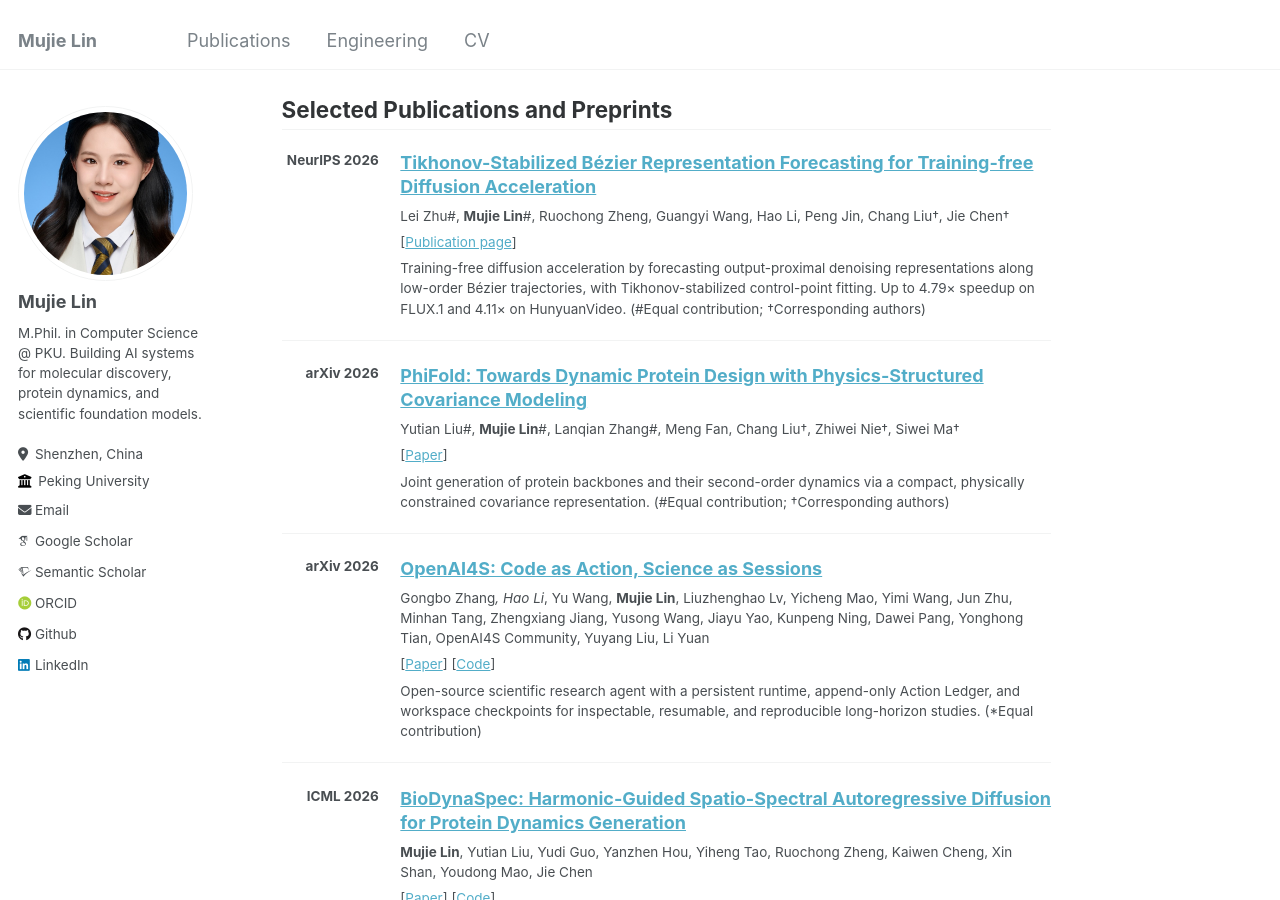
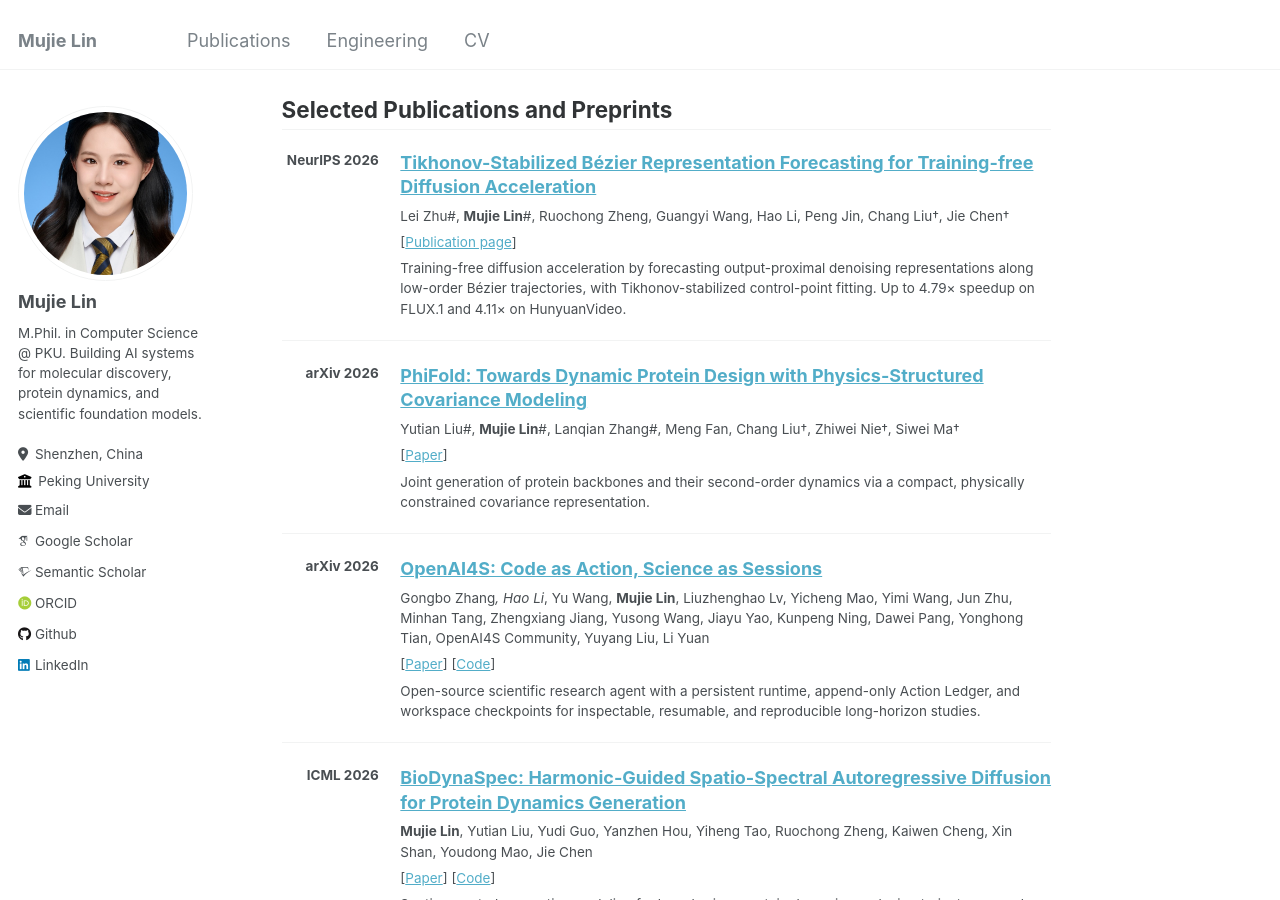
Before and after one commit to Linmj-Judy/Linmj-Judy.github.io, a Jekyll site: the page built from _pages/about.md, in a window 1280 px wide and 900 px high, scrolled down 1593 px. Built offline with Jekyll 4.4.1, drawn with Linux system fonts in a browser that asks for light colours; some web fonts are replaced.

Commit message:
Drop contribution legends from homepage publication cards
The (#Equal contribution; †Corresponding authors) parentheticals are
redundant on the homepage; the details live on each publication page.

Co-Authored-By: Claude Code <noreply@anthropic.com>

```diff
--- a/_pages/about.md
+++ b/_pages/about.md
@@ -56,7 +56,7 @@ Lei Zhu#, **Mujie Lin**#, Ruochong Zheng, Guangyi Wang, Hao Li, Peng Jin, Chang
 
 [[Publication page](/publication/2026-bezicast)]
 
-Training-free diffusion acceleration by forecasting output-proximal denoising representations along low-order Bézier trajectories, with Tikhonov-stabilized control-point fitting. Up to 4.79× speedup on FLUX.1 and 4.11× on HunyuanVideo. (#Equal contribution; †Corresponding authors)
+Training-free diffusion acceleration by forecasting output-proximal denoising representations along low-order Bézier trajectories, with Tikhonov-stabilized control-point fitting. Up to 4.79× speedup on FLUX.1 and 4.11× on HunyuanVideo.
 </div>
 </div>
 
@@ -69,7 +69,7 @@ Yutian Liu#, **Mujie Lin**#, Lanqian Zhang#, Meng Fan, Chang Liu†, Zhiwei Nie
 
 [[Paper](https://arxiv.org/abs/2609.32309)]
 
-Joint generation of protein backbones and their second-order dynamics via a compact, physically constrained covariance representation. (#Equal contribution; †Corresponding authors)
+Joint generation of protein backbones and their second-order dynamics via a compact, physically constrained covariance representation.
 </div>
 </div>
 
@@ -82,7 +82,7 @@ Gongbo Zhang*, Hao Li*, Yu Wang, **Mujie Lin**, Liuzhenghao Lv, Yicheng Mao, Yim
 
 [[Paper](https://arxiv.org/abs/2609.15096)] [[Code](https://github.com/PKU-YuanGroup/OpenAI4S)]
 
-Open-source scientific research agent with a persistent runtime, append-only Action Ledger, and workspace checkpoints for inspectable, resumable, and reproducible long-horizon studies. (*Equal contribution)
+Open-source scientific research agent with a persistent runtime, append-only Action Ledger, and workspace checkpoints for inspectable, resumable, and reproducible long-horizon studies.
 </div>
 </div>
 
```
